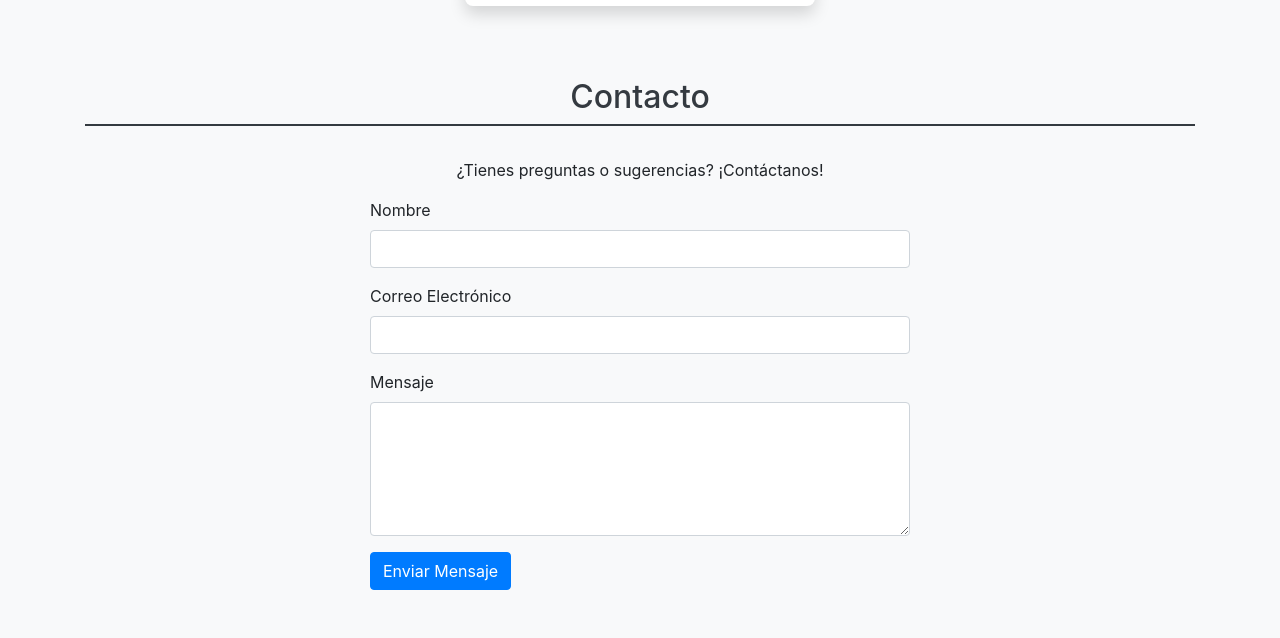
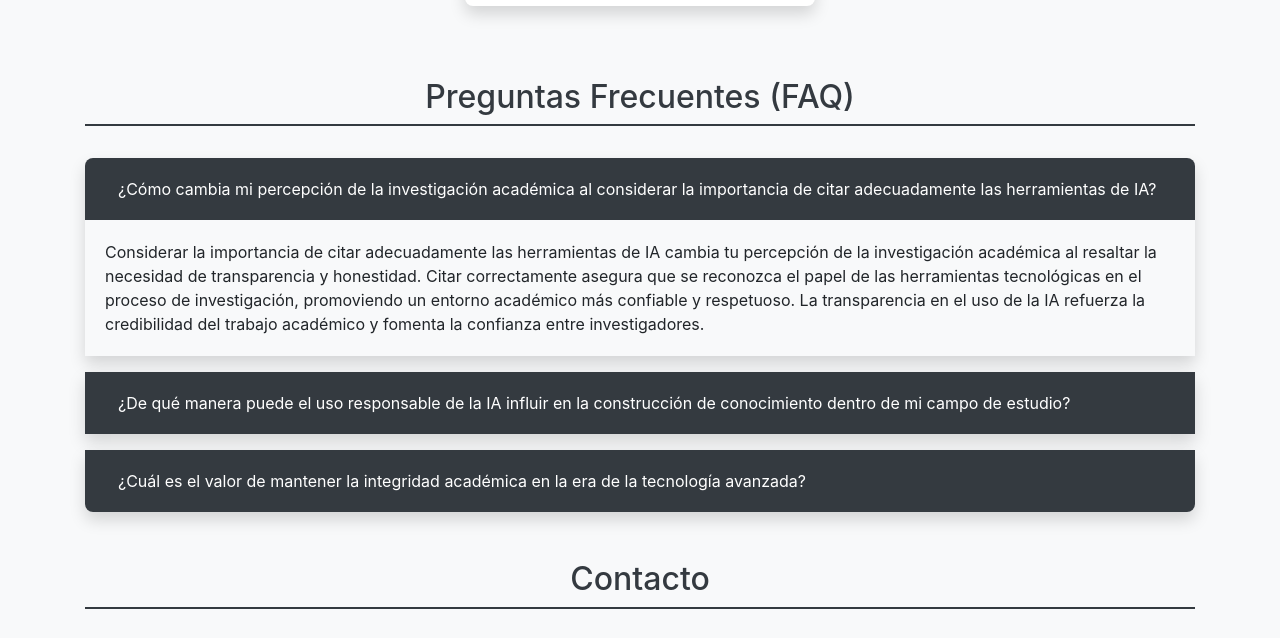
Before and after one commit to proyectoiaetica/ia, a plain HTML site: page index.html in a window 1280 px wide. Shown: the part 1548-2186 px from the top of the page. Drawn offline with nearby package versions, Linux system fonts and the light colour scheme; some packages are replaced by stand-ins of ours; a script that the page names is missing.

Commit message:
Update index.html

```diff
--- a/index.html
+++ b/index.html
@@ -162,6 +162,95 @@
 
 
 
+
+<!-- Sección de Preguntas Frecuentes -->
+<section id="faq" class="container mt-5 mb-5">
+    <h2 class="section-title text-center">Preguntas Frecuentes (FAQ)</h2>
+    <div class="accordion" id="faqAccordion">
+        <div class="card mb-3">
+            <div class="card-header" id="headingOne">
+                <h2 class="mb-0">
+                    <button class="btn btn-link btn-block text-left" type="button" data-toggle="collapse" data-target="#collapseOne" aria-expanded="true" aria-controls="collapseOne">
+                        ¿Cómo cambia mi percepción de la investigación académica al considerar la importancia de citar adecuadamente las herramientas de IA?
+                    </button>
+                </h2>
+            </div>
+            <div id="collapseOne" class="collapse show" aria-labelledby="headingOne" data-parent="#faqAccordion">
+                <div class="card-body">
+                    Considerar la importancia de citar adecuadamente las herramientas de IA cambia tu percepción de la investigación académica al resaltar la necesidad de transparencia y honestidad. Citar correctamente asegura que se reconozca el papel de las herramientas tecnológicas en el proceso de investigación, promoviendo un entorno académico más confiable y respetuoso. La transparencia en el uso de la IA refuerza la credibilidad del trabajo académico y fomenta la confianza entre investigadores.
+                </div>
+            </div>
+        </div>
+        <div class="card mb-3">
+            <div class="card-header" id="headingTwo">
+                <h2 class="mb-0">
+                    <button class="btn btn-link btn-block text-left collapsed" type="button" data-toggle="collapse" data-target="#collapseTwo" aria-expanded="false" aria-controls="collapseTwo">
+                        ¿De qué manera puede el uso responsable de la IA influir en la construcción de conocimiento dentro de mi campo de estudio?
+                    </button>
+                </h2>
+            </div>
+            <div id="collapseTwo" class="collapse" aria-labelledby="headingTwo" data-parent="#faqAccordion">
+                <div class="card-body">
+                    El uso responsable de la IA puede influir positivamente en la construcción de conocimiento dentro de tu campo de estudio al proporcionar herramientas avanzadas para el análisis y la interpretación de datos. Al reconocer adecuadamente las contribuciones de la IA, puedes fomentar innovaciones y descubrimientos responsables, asegurando que la tecnología se utilice como un complemento ético a la investigación humana. Esto ayuda a avanzar en el conocimiento mientras se mantiene el rigor académico.
+                </div>
+            </div>
+        </div>
+        <div class="card mb-3">
+            <div class="card-header" id="headingThree">
+                <h2 class="mb-0">
+                    <button class="btn btn-link btn-block text-left collapsed" type="button" data-toggle="collapse" data-target="#collapseThree" aria-expanded="false" aria-controls="collapseThree">
+                        ¿Cuál es el valor de mantener la integridad académica en la era de la tecnología avanzada?
+                    </button>
+                </h2>
+            </div>
+            <div id="collapseThree" class="collapse" aria-labelledby="headingThree" data-parent="#faqAccordion">
+                <div class="card-body">
+                    Mantener la integridad académica en la era de la tecnología avanzada es crucial para enfrentar los desafíos y oportunidades que presentan las herramientas de IA. La integridad académica garantiza que el uso de la tecnología se realice de manera ética, respetando las normas de citación y evitando el plagio. Tu compromiso con la ética no solo refuerza tu credibilidad como académico, sino que también contribuye positivamente a tu comunidad académica y al desarrollo responsable de la tecnología.
+                </div>
+            </div>
+        </div>
+    </div>
+</section>
+
+<!-- Bootstrap JS y dependencias -->
+<script src="https://code.jquery.com/jquery-3.5.1.slim.min.js"></script>
+<script src="https://cdn.jsdelivr.net/npm/@popperjs/core@2.11.6/dist/umd/popper.min.js"></script>
+<script src="https://stackpath.bootstrapcdn.com/bootstrap/4.5.2/js/bootstrap.min.js"></script>
+
+<!-- Estilos personalizados -->
+<style>
+    .card-header {
+        background-color: #343a40;
+        color: white;
+    }
+
+    .btn-link {
+        color: white;
+        text-decoration: none;
+    }
+
+    .btn-link:hover {
+        color: #f8f9fa;
+        text-decoration: none;
+    }
+
+    .card {
+        background-color: #ffffff;
+        border: none;
+        border-radius: 0.5rem;
+        box-shadow: 0 0.5rem 1rem rgba(0, 0, 0, 0.15);
+    }
+
+    .card-body {
+        background-color: #f8f9fa;
+    }
+</style>
+
+
+
+
+
+
         <!-- Sección de Contacto -->
         <section id="contacto" class="container mt-5 mb-5">
             <h2 class="section-title text-center">Contacto</h2>
```
